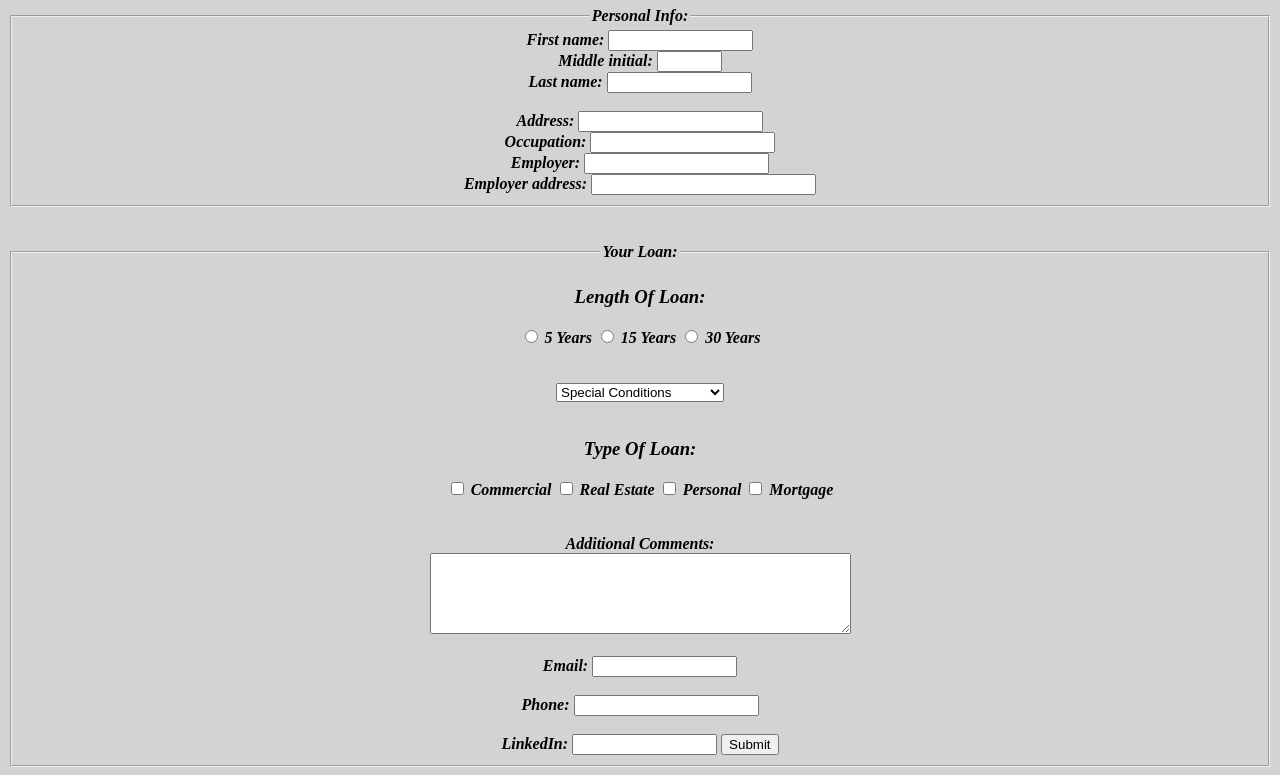
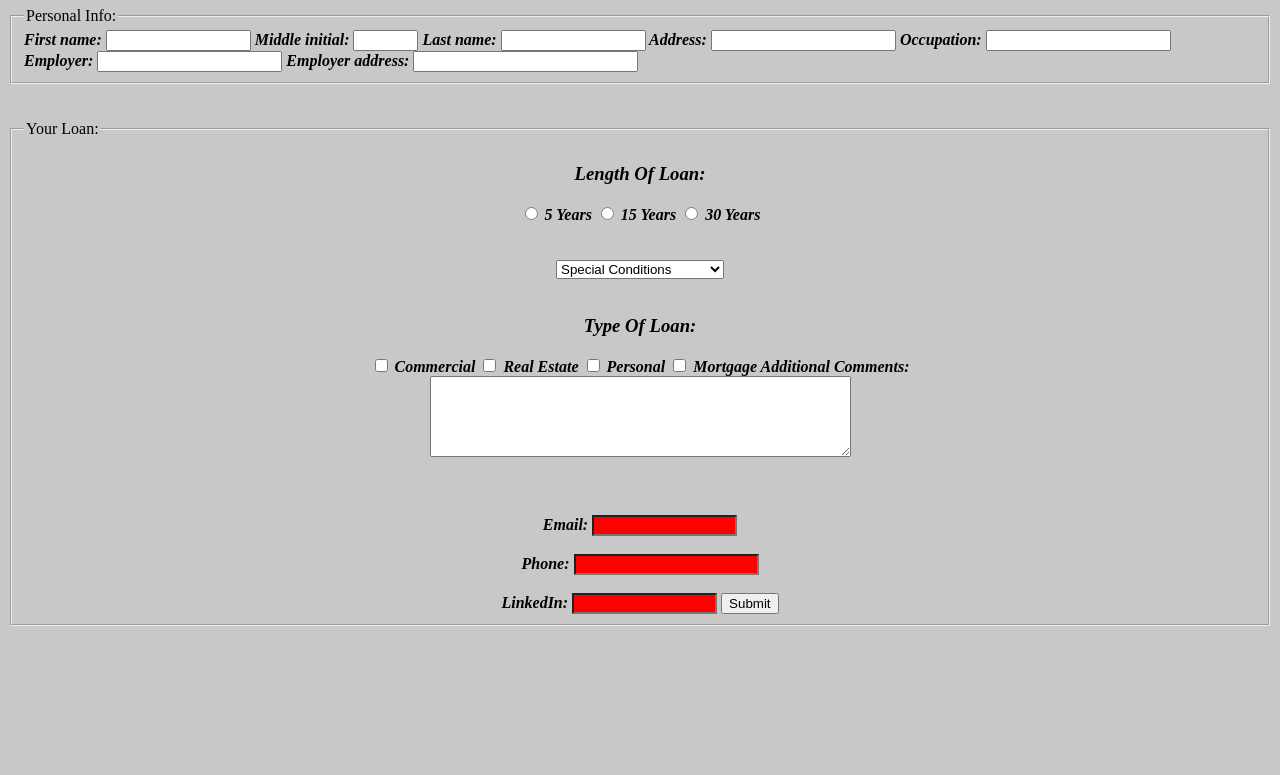
Before and after one commit to ZachParris/validate-application, a plain HTML site: page index.html in a window 1280 px wide. Shown: the part 73-848 px from the top of the page. After the commit the page ends 800 px from the top, so only its background shows below. Drawn offline with Linux system fonts and the light colour scheme.

Commit message:
initial commit

```diff
--- a/index.html
+++ b/index.html
@@ -1,9 +1,11 @@
 <!DOCTYPE html>
 <html>
+
 <head>
     <title>Bank Of Parris</title>
     <link rel="stylesheet" type="text/css" href="validation.css">
 </head>
+
 <body>
     <header>
         <h1>Bank Of Parris</h1>
@@ -12,24 +14,24 @@
         <legend>
             Personal Info:
         </legend>
-			<form action="file:///Users/TechMarkTool/workspace/exercises/the-static-web/banking-form/index.html" method="get">
+        <form id="userInfo" action="file:///Users/TechMarkTool/workspace/exercises/the-static-web/banking-form/index.html" method="get">
             <label>First name:  </label>
             <input type="text" name="first_name" size="15" maxlength="30" required/>
-				<label><br>
+            <label>
 					Middle initial:
 					<input type="text" name="last_name" size="5" maxlength="30" />
-				</label><br>
+				</label>
             <label>Last name:  <input type="text" name="last_name" size="15" maxlength="30" />
-				</label><br><br>
+				</label>
             <label>Address:  <input type="text" name="last_name" size="20" maxlength="30" />
-				</label><br>
+				</label>
             <label>Occupation:
-					<input type="text" name="last_name" size="20" maxlength="30" />
-				</label><br>
+					<input type="text" name="last_name" size="20" maxlength="30" /><br>
+				</label>
             <label>
 					Employer:
 					<input type="text" name="last_name" size="20" maxlength="30" />
-				</label><br>
+				</label>
             <label>
 					Employer address:
 					<input type="text" name="last_name" size="25" maxlength="30" />
@@ -47,6 +49,7 @@
             <input type="radio" name="subject" value="30year"> 30 Years
         </form><br><br>
 
+        <div id="select">
             <select name="dropdown" float="right">
                       <option value="conditions" selected>Special Conditions</option>
 					  <option value="down_payment">I Have A Down Payment</option>
@@ -55,6 +58,7 @@
 					  <option value="co-sign">Loan will be co-signed</option>
 					</select>
             <br><br>
+        </div>
 
 
         <form>
@@ -63,14 +67,14 @@
             <input type="checkbox" name="physics" value="on"> Real Estate
             <input type="checkbox" name="physics" value="on"> Personal
             <input type="checkbox" name="physics" value="on"> Mortgage
-					</form><br><br>
-							<form>
             Additional Comments: <br />
             <textarea rows="5" cols="50" name="description">
 							</textarea><br><br>
+        </form><br><br>
+        <form class="contact">
             <label>
 					Email:
-					<input id="validInput" type="url" name="Email" required="required" size="15" maxlength="30"/>
+					<input id="validInput" type="email" name="Email" required="required" size="15" maxlength="30"/>
 				</label><br><br>
             <label>
 					 Phone:
@@ -85,4 +89,5 @@
         </form>
     </fieldset>
 </body>
+
 </html>
--- a/validation.css
+++ b/validation.css
@@ -1,21 +1,25 @@
-/*There are CSS selectors that you can use to check for the validity of the new HTML5 input types of email, tel, phone, etc. Your task is to enhance your Google Fu and find out what they are.
-
-Paste the banking form HTML into your document.
-When a valid web URL or email address is entered into the corresponding field, the color of the field should be green.
-If the value is invalid, the color should be red.*/
 body {
-	background-color: lightgrey;
+	background-color: #c8c8c8;
 }
 header {
 	position: center;
-	background-color: #c8c8c8;
+	background-color: #49a5bf;
 	text-align: center;
 	font-style: italic;
 }
-fieldset {
+#userInfo {
+	display: inline;
+	font-style: italic;
+	font-weight: bold;
+}
+form {
 	text-align: center;
 	font-style: italic;
 	font-weight: bold;
+}
+
+#select {
+	text-align: center;
 }
 
 .validInput:valid:target {
@@ -25,3 +29,11 @@ fieldset {
 inputInput:invalid:target {
 	background-color: red;
 }
+
+.contact input:valid {
+  background-color: green;
+}
+
+.contact input:invalid {
+  background-color: red;
+}
```
Also changed, not shown: 1 other file. Lines whose indentation alone changed are shown as unchanged.
